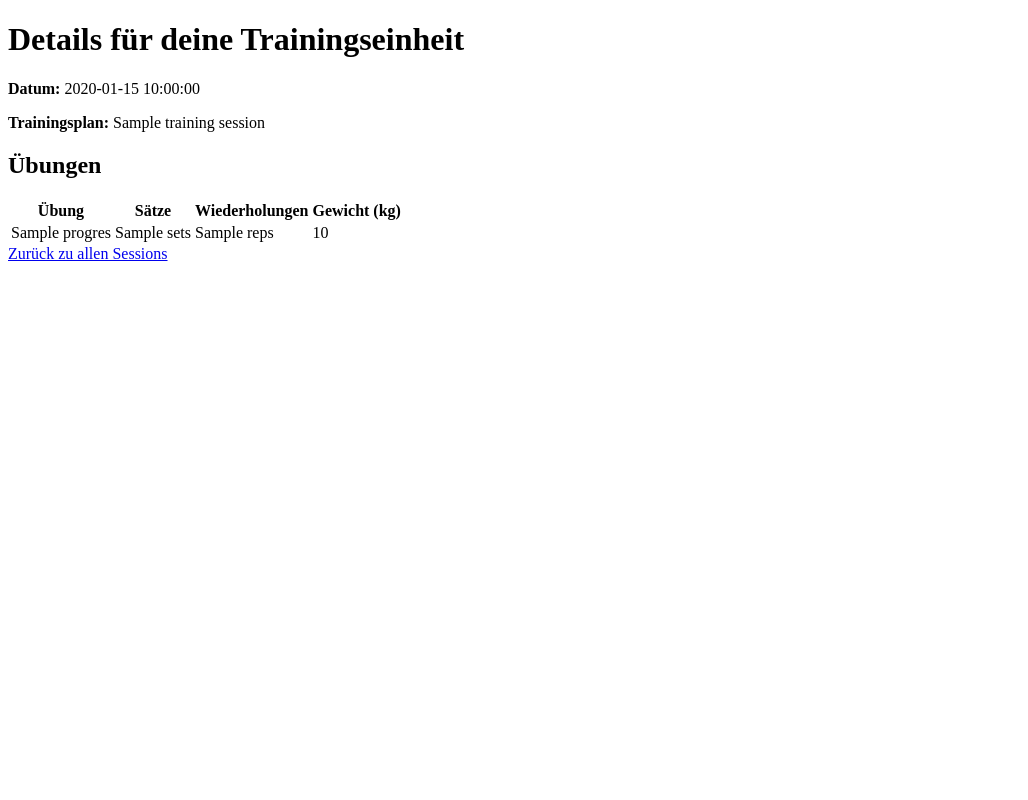
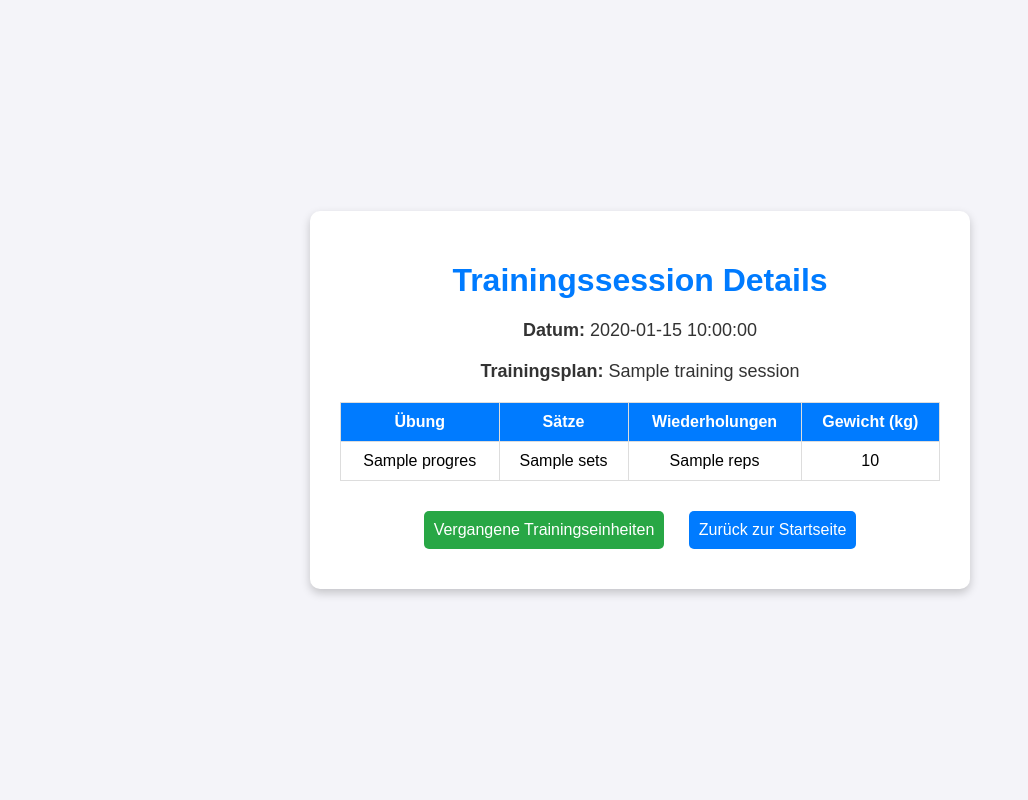
Before and after one commit to quentin050602/meine-website, a Flask app: page /session/1 in a window 1280 px wide. Shown: the whole page, without its empty margins (0-1028 px from the left). Run offline with Flask 3, Linux system fonts and the light colour scheme; a user stored in the database is signed in; tables that the repository leaves empty hold one stand-in row (values such as "Sample post"); a database or web service that is not in the repository returns one stand-in record (values such as "Sample title"); some libraries are stand-ins or nearby versions.

```diff
--- a/templates/session_details.html
+++ b/templates/session_details.html
@@ -2,14 +2,100 @@
 <html lang="de">
 <head>
     <meta charset="UTF-8">
-    <title>Session Details</title>
+    <meta name="viewport" content="width=device-width, initial-scale=1.0">
+    <title>Trainingssession Details</title>
+    <style>
+        body {
+            font-family: Arial, sans-serif;
+            margin: 0;
+            padding: 0;
+            background-color: #f4f4f9;
+            display: flex;
+            justify-content: center;
+            align-items: center;
+            height: 100vh;
+            flex-direction: column;
+        }
+
+        .container {
+            background: white;
+            padding: 30px;
+            border-radius: 10px;
+            box-shadow: 0 4px 10px rgba(0, 0, 0, 0.2);
+            width: 100%;
+            max-width: 600px;
+            text-align: center;
+        }
+
+        h1 {
+            color: #007BFF;
+        }
+
+        .session-info {
+            font-size: 18px;
+            margin-bottom: 20px;
+            color: #333;
+        }
+
+        table {
+            width: 100%;
+            border-collapse: collapse;
+            margin-top: 10px;
+        }
+
+        th, td {
+            border: 1px solid #ddd;
+            padding: 10px;
+            text-align: center;
+        }
+
+        th {
+            background-color: #007BFF;
+            color: white;
+        }
+
+        .buttons {
+            margin-top: 20px;
+        }
+
+        a {
+            display: inline-block;
+            padding: 10px;
+            margin: 10px;
+            font-size: 16px;
+            border: none;
+            border-radius: 5px;
+            text-decoration: none;
+            cursor: pointer;
+            color: white;
+            text-align: center;
+        }
+
+        .back-progress {
+            background-color: #28a745;
+        }
+
+        .back-progress:hover {
+            background-color: #218838;
+        }
+
+        .home-btn {
+            background-color: #007BFF;
+        }
+
+        .home-btn:hover {
+            background-color: #0056b3;
+        }
+    </style>
 </head>
 <body>
-    <h1>Details für deine Trainingseinheit</h1>
-    <p><strong>Datum:</strong> {{ session[0] }}</p>
-    <p><strong>Trainingsplan:</strong> {{ session[1] }}</p>
+    <div class="container">
+        <h1>Trainingssession Details</h1>
 
-    <h2>Übungen</h2>
+        {% if session %}
+            <p class="session-info"><strong>Datum:</strong> {{ session[0] }}</p>
+            <p class="session-info"><strong>Trainingsplan:</strong> {{ session[1] }}</p>
+
             <table>
                 <thead>
                     <tr>
@@ -30,6 +116,14 @@
                     {% endfor %}
                 </tbody>
             </table>
-    <a href="{{ url_for('progress') }}">Zurück zu allen Sessions</a>
+        {% else %}
+            <p>Keine Details für diese Session gefunden.</p>
+        {% endif %}
+
+        <div class="buttons">
+            <a class="back-progress" href="{{ url_for('progress') }}">Vergangene Trainingseinheiten</a>
+            <a class="home-btn" href="{{ url_for('home') }}">Zurück zur Startseite</a>
+        </div>
+    </div>
 </body>
 </html>
```
Lines whose indentation alone changed are shown as unchanged.
